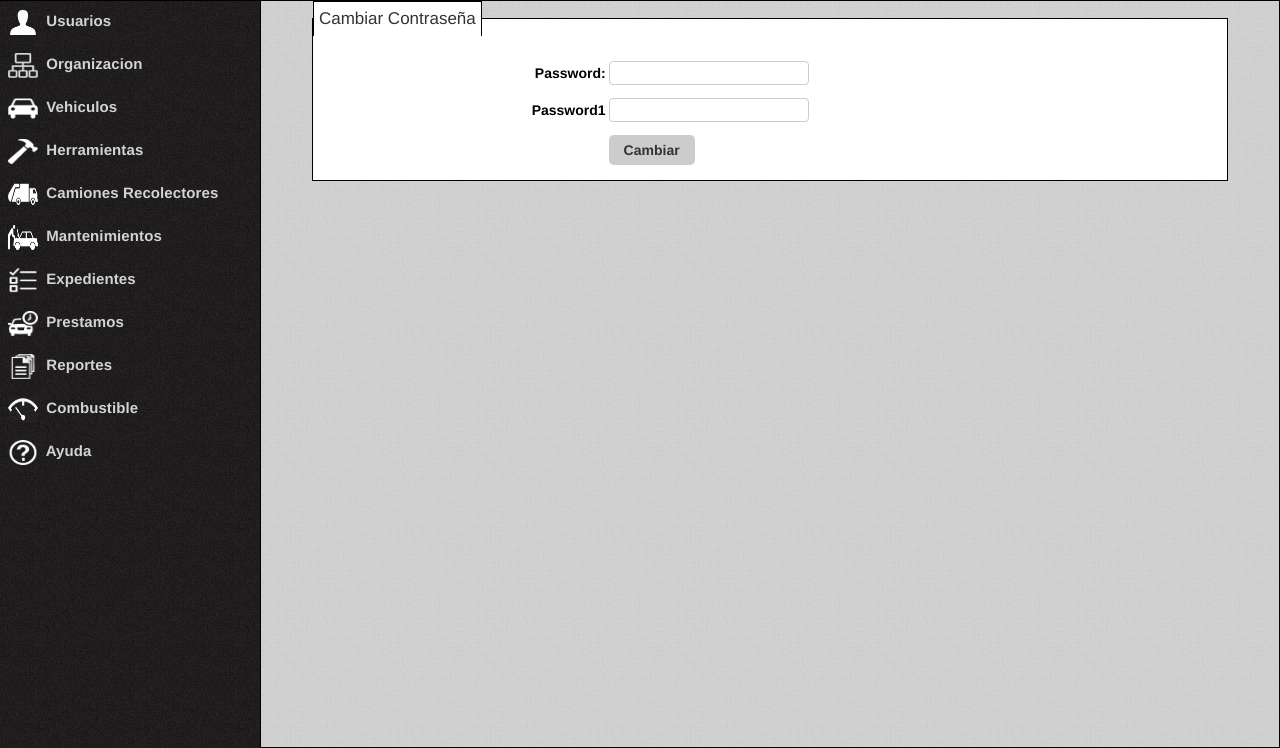
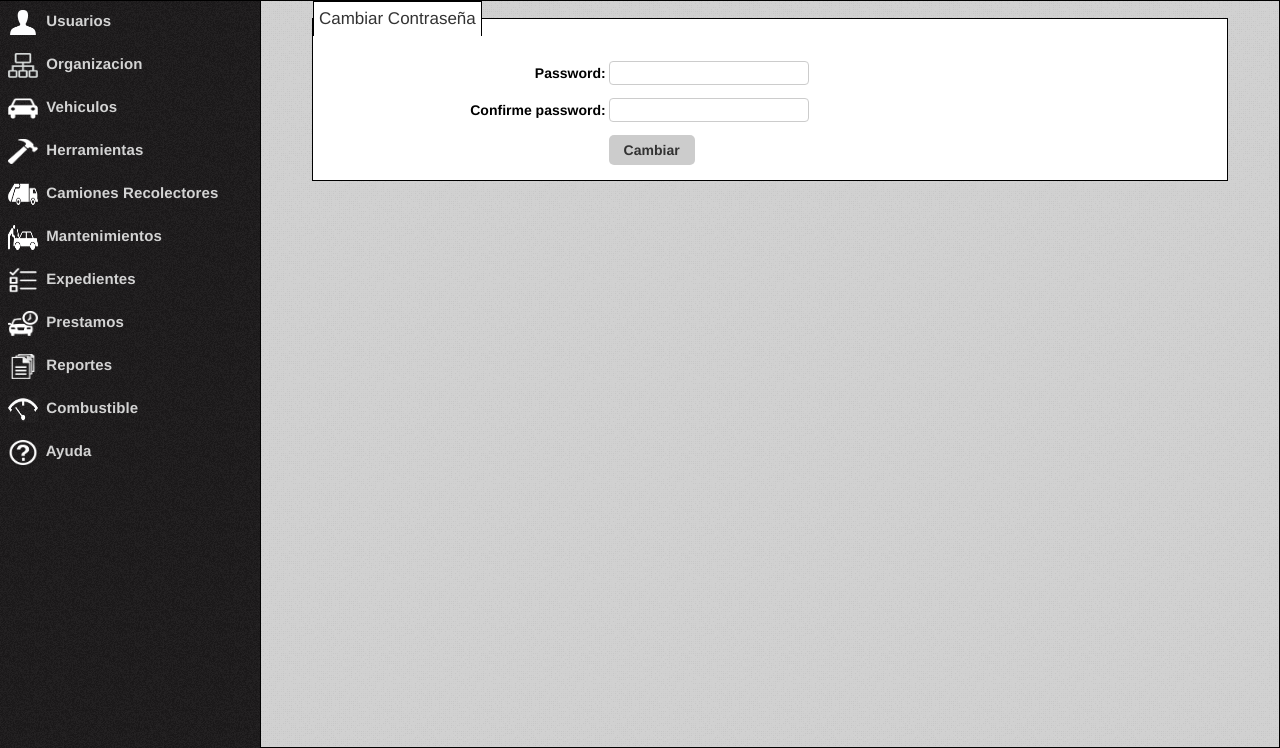
Before and after one commit to nandofer1/SCFV_DSI2, a CakePHP app: the page made by app/View/Users/cambiar_clave.ctp in a window 1280 px wide. Shown: the part 52-800 px from the top of the page. Run offline with PHP 8.4 and a stand-in for CakePHP, Linux system fonts and the light colour scheme; the template is opened without the code that fills it, so the values that code supplies are empty; form fields are guessed from the names that the template uses; some libraries are stand-ins or nearby versions.

Commit message:
Update cambiar_clave.ctp

```diff
--- a/app/View/Users/cambiar_clave.ctp
+++ b/app/View/Users/cambiar_clave.ctp
@@ -4,7 +4,7 @@
         <legend><?php echo __('Cambiar Contraseña'); ?></legend>
         <?php
         echo $this->Form->input('password', array('label' => 'Password: '));
-		echo $this->Form->input('password1', array('type' => 'password'));
+	echo $this->Form->input('password1', array('type' => 'password','label' => 'Confirme password: '));
         echo '<div class="input">';
         echo $this->Form->end(__('Cambiar'));
         echo '</div>';
```
